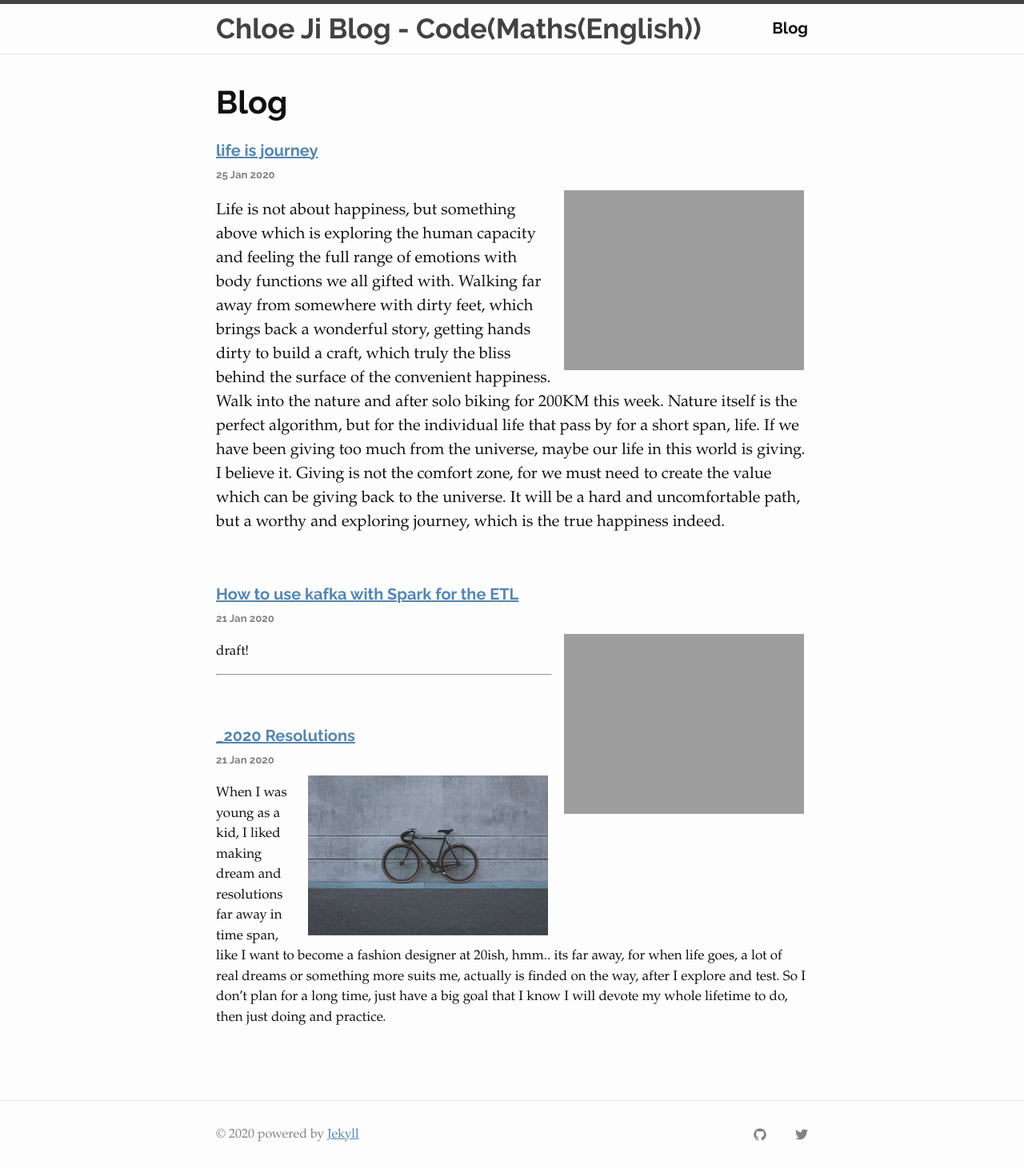
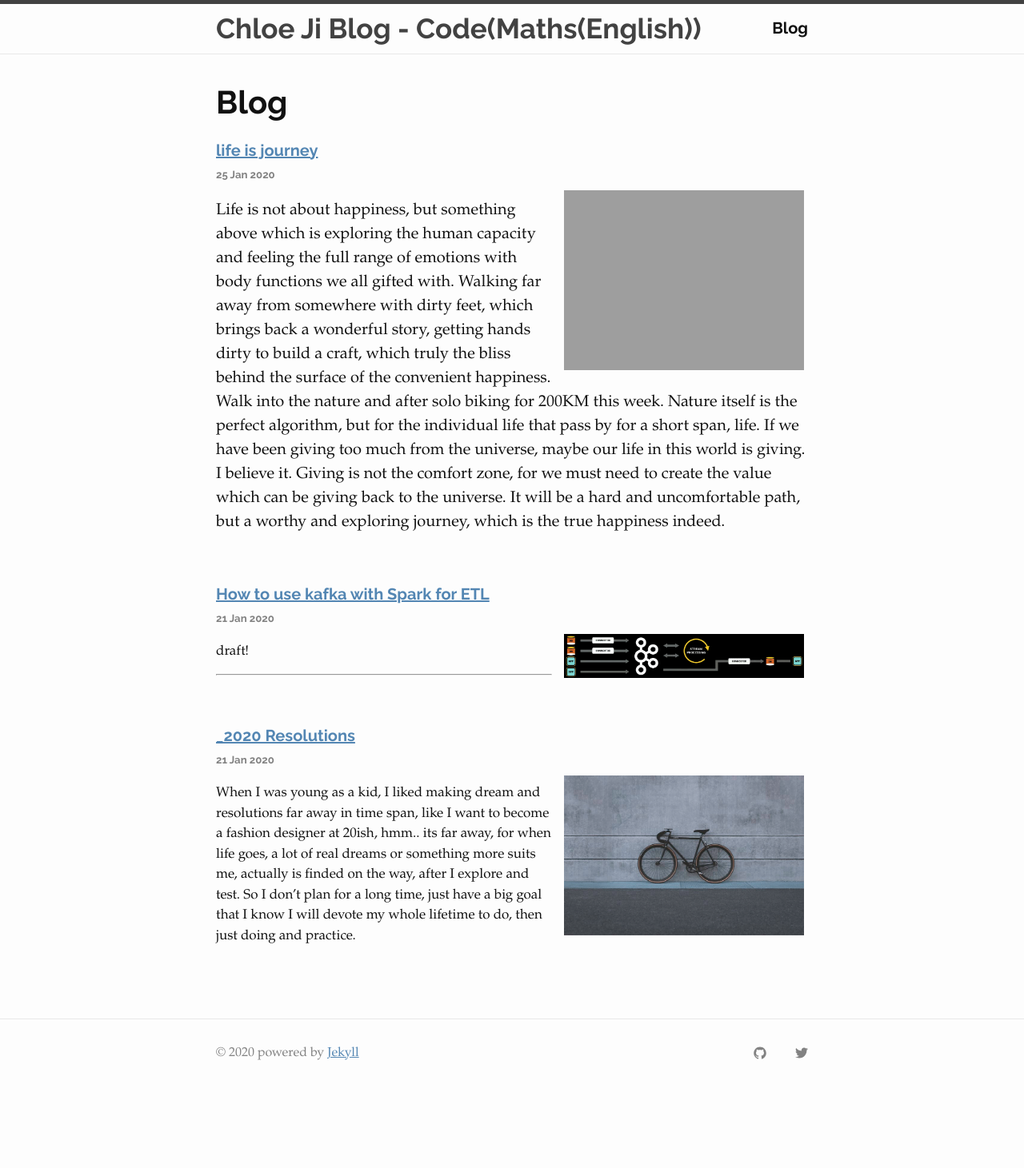
Before and after one commit to Chloejay/chloejay.github.io, a Jekyll site: the page built from blog.md, in a window 1280 px wide. Shown: the whole page at 80% size. Built offline with Jekyll 4.4.1, drawn with Linux system fonts in a browser that asks for light colours; after the commit the page ends 1359 px from its top, so only the background shows below that.

Commit message:
add post img

```diff
--- a/_posts/2020-01-23-real-time-kafka-spark.markdown
+++ b/_posts/2020-01-23-real-time-kafka-spark.markdown
@@ -1,9 +1,10 @@
 ---
 layout: post
-title:  "How to use kafka with Spark for the ETL"
+title:  "How to use kafka with Spark for ETL"
 date:   2020-01-22 04:28:53 +0800
 categories: python kafka
 tags: python
+image: kafka.png
 applause: true
 short_description: A guide for how to use kafka for real time data processing with apache spark stream.
 ---
--- a/_posts/2020-01-26-journey.markdown
+++ b/_posts/2020-01-26-journey.markdown
@@ -3,7 +3,8 @@
 title:  "life is journey"
 date:   2020-01-26 04:28:53 +0800
 categories: life
-tags: biking
+tags: biking, lifeThoughts
+image: journey.jepg
 applause: true
 short_description: A short words about life after solo biking for 200KM.
 ---
```
Also changed, not shown: _drafts/2020-01-28-resources-I-used-for-learning-computer-science.md (added), assets/journey.jpeg (added), assets/kafka.png (added).
